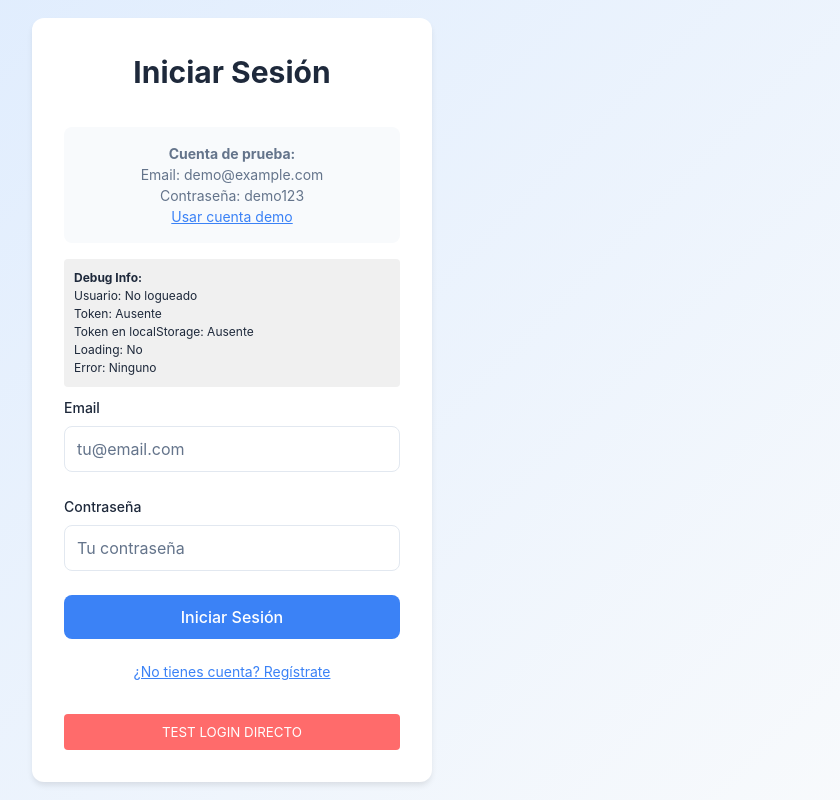
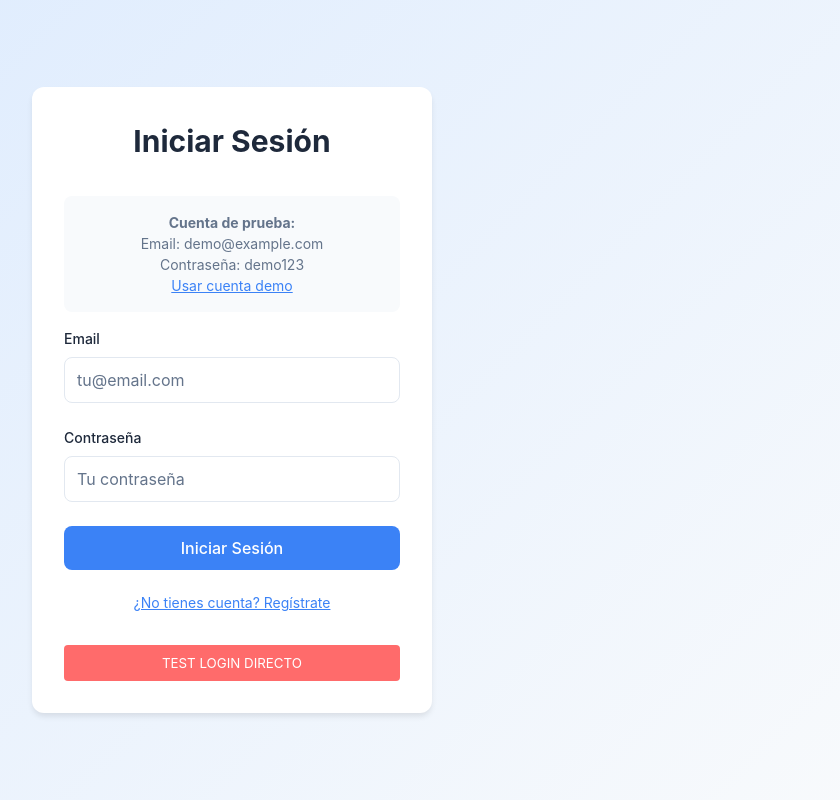
Before and after one commit to CrisD3v/challenge-full-stack, a React (Vite) app in the folder Client/: page /login in a window 1280 px wide. Shown: the whole page, without its empty margins (408-1248 px from the left). Built offline with nearby package versions, Linux system fonts and the light colour scheme; no server answers.

Commit message:
refactor(FormLogin): Comentar debug info
- Se comenta el contenedor con el debug info

Refs: #15

```diff
--- a/Client/src/components/Auth/FormLogin.tsx
+++ b/Client/src/components/Auth/FormLogin.tsx
@@ -186,7 +186,7 @@ export function FormLogin({ onSwitchToRegister }: FormLoginProps) {
       )}
 
       {/* Debug info */}
-      <div style={{
+      {/* <div style={{
         background: '#f0f0f0',
         padding: '10px',
         margin: '10px 0',
@@ -199,7 +199,7 @@ export function FormLogin({ onSwitchToRegister }: FormLoginProps) {
         Token en localStorage: {localStorage.getItem('token') ? 'Presente' : 'Ausente'}<br />
         Loading: {isLoading ? 'Sí' : 'No'}<br />
         Error: {error || 'Ninguno'}
-      </div>
+      </div> */}
 
       <Form onSubmit={handleSubmit(onSubmit)}>
         <FormGroup>
```
